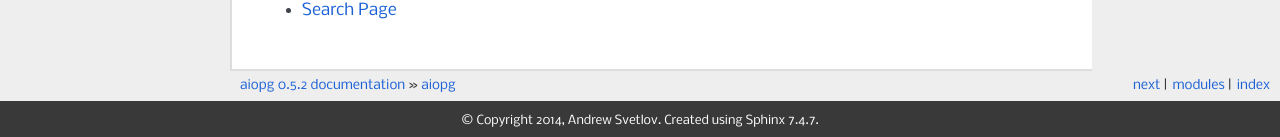
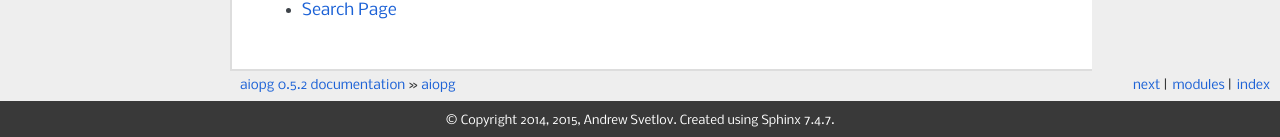
Before and after one commit to aio-libs/aiopg, a Sphinx documentation site: the page built from docs/index.rst, in a window 1280 px wide and 900 px high, scrolled down 2906 px. Shown: the part 760-897 px from the top of the window. Built offline with Sphinx 7.4.7, drawn with Linux system fonts in a browser that asks for light colours.

Commit message:
Add 2015 to copyrights

```diff
--- a/docs/conf.py
+++ b/docs/conf.py
@@ -69,7 +69,7 @@ master_doc = 'index'
 
 # General information about the project.
 project = 'aiopg'
-copyright = '2014, Andrew Svetlov'
+copyright = '2014, 2015, Andrew Svetlov'
 
 # The version info for the project you're documenting, acts as replacement for
 # |version| and |release|, also used in various other places throughout the
```
Also changed, not shown: LICENSE.txt.
